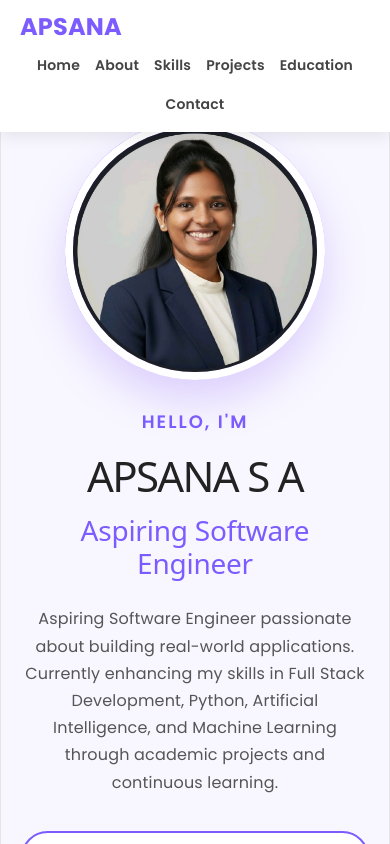
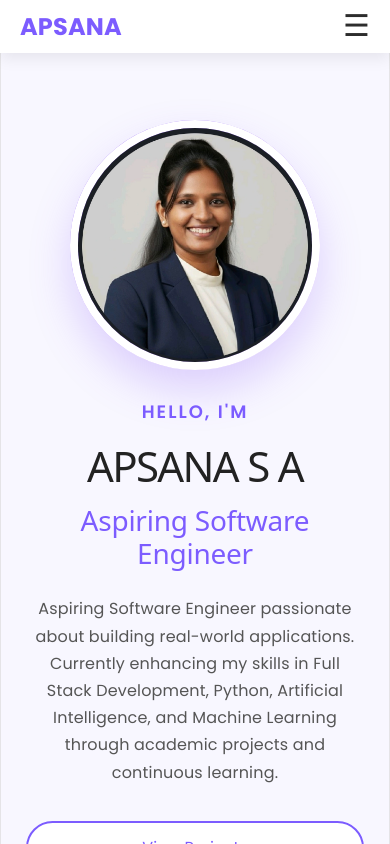
Before and after one commit to Apsana20/apsana-portfolio, a React (Vite) app: page / in a window 390 px wide. Shown: the top 844 px of the page. Built offline with nearby package versions, Linux system fonts and the light colour scheme.

Commit message:
Responsive mobile navbar

```diff
--- a/src/App.css
+++ b/src/App.css
@@ -509,6 +509,11 @@ background:#6245ff;
     flex-wrap:wrap;
     height:auto;
   }
+  .menu-icon{
+  display:none;
+  font-size:30px;
+  cursor:pointer;
+  }
 
   .logo{
     font-size:24px;
@@ -572,3 +577,64 @@ background:#6245ff;
   }
 
 }
+/* ================= MOBILE ================= */
+
+@media(max-width:768px){
+
+.navbar{
+    padding:15px 20px;
+}
+
+.menu-icon{
+    display:block;
+}
+
+.resume-btn{
+    display:none;
+}
+
+.nav-links{
+    display:none;
+    position:absolute;
+    top:70px;
+    left:0;
+    width:100%;
+    background:white;
+    flex-direction:column;
+    align-items:center;
+    gap:20px;
+    padding:25px 0;
+    box-shadow:0 5px 20px rgba(0,0,0,.1);
+}
+
+.nav-links.active{
+    display:flex;
+}
+
+.hero{
+    flex-direction:column-reverse;
+    text-align:center;
+    padding:120px 25px 50px;
+}
+
+.left,
+.right{
+    width:100%;
+}
+
+.profile-circle{
+    width:250px;
+    height:250px;
+}
+
+.buttons{
+    flex-direction:column;
+    gap:15px;
+}
+
+.project-grid,
+.skills-grid{
+    grid-template-columns:1fr;
+}
+
+}
--- a/src/components/Navbar.jsx
+++ b/src/components/Navbar.jsx
@@ -1,12 +1,22 @@
+import { useState } from "react";
+
 function Navbar() {
+
+  const [menuOpen, setMenuOpen] = useState(false);
+
   return (
     <nav className="navbar">
 
-      <div className="logo">
-        APSANA
+      <div className="logo">APSANA</div>
+
+      <div
+        className="menu-icon"
+        onClick={() => setMenuOpen(!menuOpen)}
+      >
+        ☰
       </div>
 
-      <ul className="nav-links">
+      <ul className={menuOpen ? "nav-links active" : "nav-links"}>
         <li><a href="#home">Home</a></li>
         <li><a href="#about">About</a></li>
         <li><a href="#skills">Skills</a></li>
```
